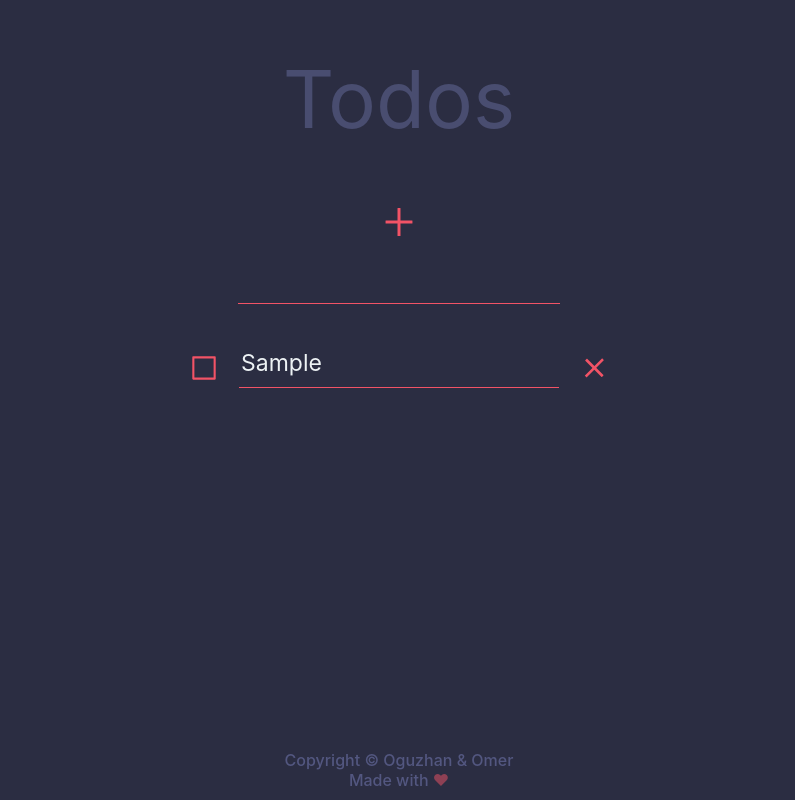
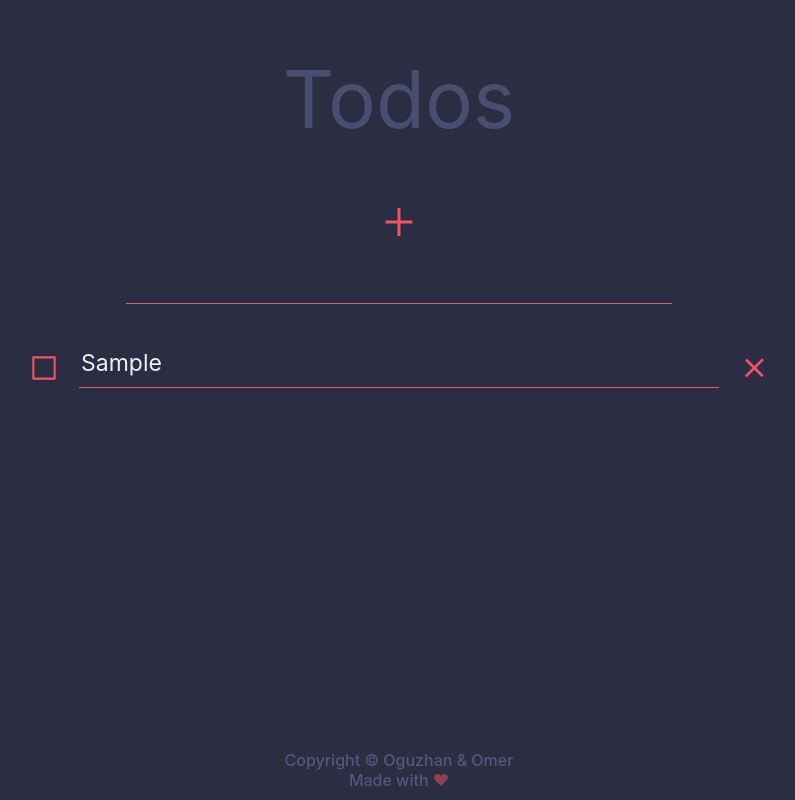
Before and after one commit to OzzyDm/todos-react, a React (Create React App) app: page / in a window 1280 px wide. Both pictures are taken after typing "Sample" into the empty fields and a click on the button 640 px from the left and 220 px from the top of the page. Shown: the whole page, without its empty margins (241-1036 px from the left). Built offline with nearby package versions, Linux system fonts and the light colour scheme.

Commit message:
Font-size change only on touch screens

```diff
--- a/src/components/Items/ItemCard.module.scss
+++ b/src/components/Items/ItemCard.module.scss
@@ -29,7 +29,8 @@
   font-size: 2.3rem;
   font-family: inherit;
   min-width: 25rem;
-  width: 25vw;
+  max-width: 80rem;
+  width: 50vw;
   padding-bottom: 1rem;
   transition: all 0.3s;
   cursor: text;
--- a/src/styles/global.scss
+++ b/src/styles/global.scss
@@ -5,6 +5,7 @@
   font-size: 62.5%; // 1 rem = 10px
   scroll-behavior: smooth;
 
+  @media (any-pointer: coarse) {
     @include main.respond(big-desktop) {
       font-size: 75%;
     }
@@ -18,7 +19,8 @@
     }
 
     @include main.respond(small-phone) {
-    font-size: 45%;
+      font-size: 42%;
+    }
   }
 }
 
```
Lines whose indentation alone changed are shown as unchanged.
